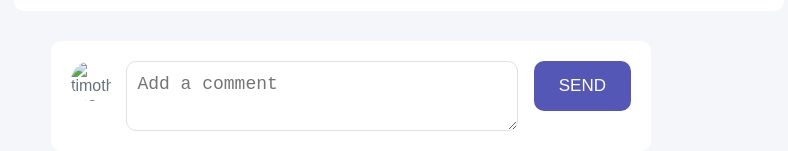
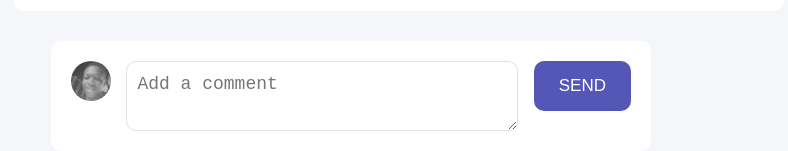
Before and after one commit to DARQ-Envoy/interactive-comment, a plain HTML site: page interactive-comment.html in a window 1280 px wide. Shown: the part 618-769 px from the top of the page, without its empty margins (289-1077 px from the left). Drawn offline with Linux system fonts and the light colour scheme.

Commit message:
Update interactive-comment.html

```diff
--- a/interactive-comment.html
+++ b/interactive-comment.html
@@ -19,7 +19,7 @@
 <section class="contribution">
     <!-- <input type="text" name="comment field" id="text-field" placeholder="Add a comment..."/> -->
 <textarea placeholder="Add a comment" name="comments" id="text-field" cols="35" rows="5"></textarea>
-<img src="images/avatars/image-timothy.jpg" alt="timothy image" class="my-image">
+<img src="image-timothy.jpg" alt="timothy image" class="my-image">
 <button class="send-button">SEND</button>
 </section>
 <div class="background none">
```
